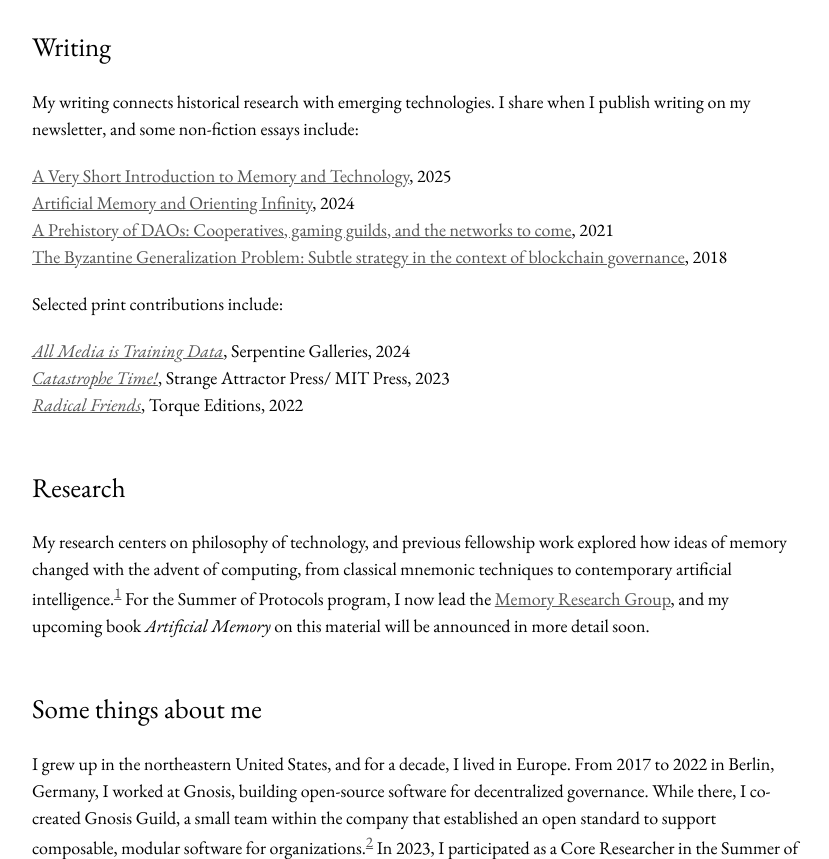
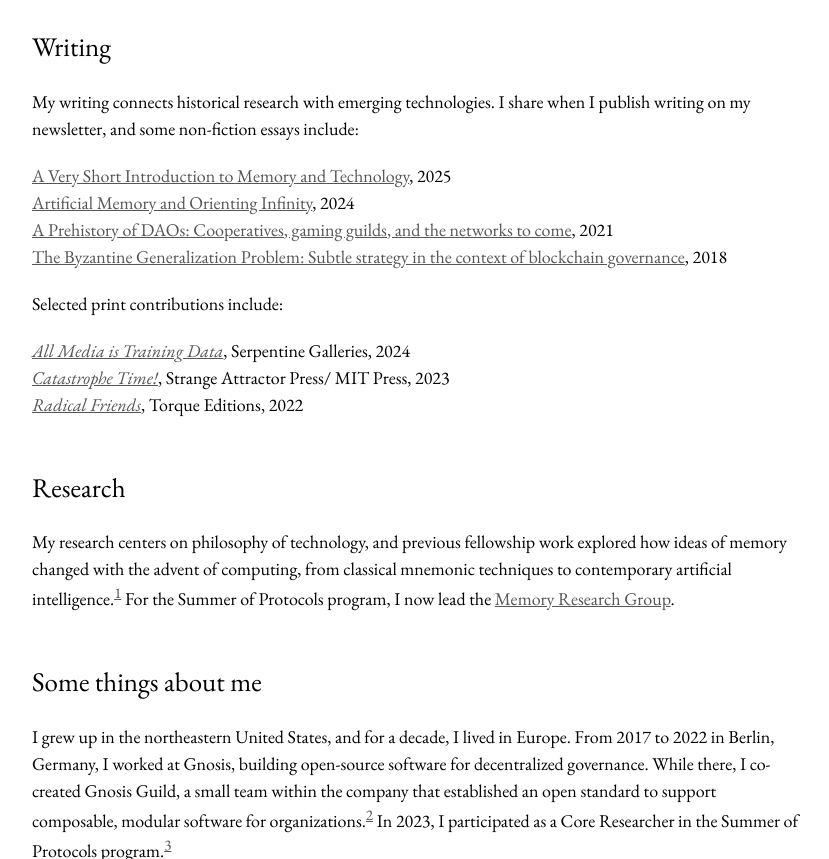
Before and after one commit to keikreutler/keikreutler.github.io, a plain HTML site: page index.html in a window 1280 px wide. Shown: the part 201-1060 px from the top of the page, without its empty margins (224-1053 px from the left). Drawn offline with nearby package versions, Linux system fonts and the light colour scheme.

Commit message:
Update index.html

```diff
--- a/index.html
+++ b/index.html
@@ -67,7 +67,7 @@
 	<div class="column-full">
 		<h2>Research</h2>
 		<p>
-			My research centers on philosophy of technology, and previous fellowship work explored how ideas of memory changed with the advent of computing, from classical mnemonic techniques to contemporary artificial intelligence.<sup><a href="https://summerofprotocols.com/research/artificial-memory-and-orienting-infinity" target="_blank">1</a></sup> For the Summer of Protocols program, I now lead the <a href="https://memory.innerlibrary.net" target="_blank">Memory Research Group</a>, and my upcoming book <em>Artificial Memory</em> on this material will be announced in more detail soon.
+			My research centers on philosophy of technology, and previous fellowship work explored how ideas of memory changed with the advent of computing, from classical mnemonic techniques to contemporary artificial intelligence.<sup><a href="https://summerofprotocols.com/research/artificial-memory-and-orienting-infinity" target="_blank">1</a></sup> For the Summer of Protocols program, I now lead the <a href="https://memory.innerlibrary.net" target="_blank">Memory Research Group</a>.
 		</p>
 	</div>
 </div>
```
